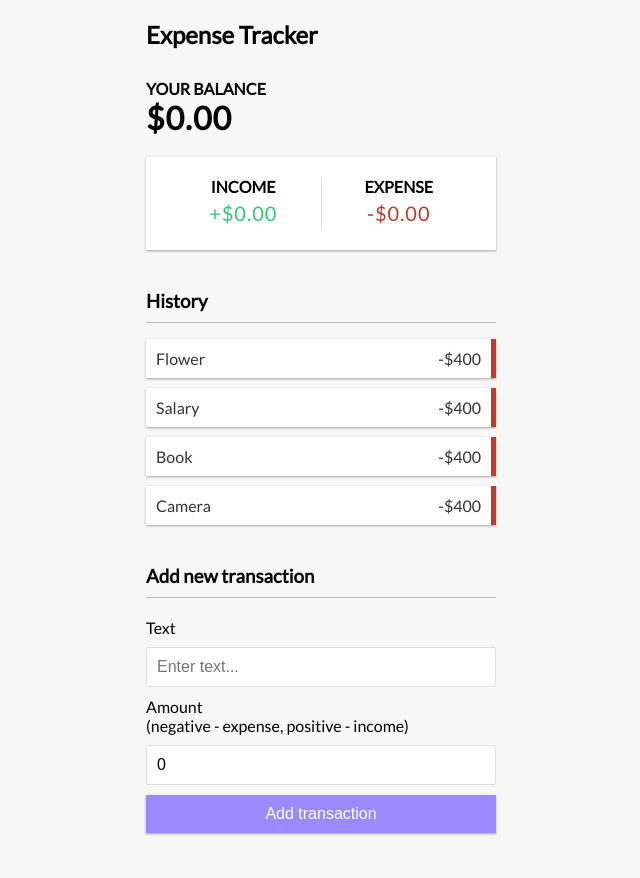
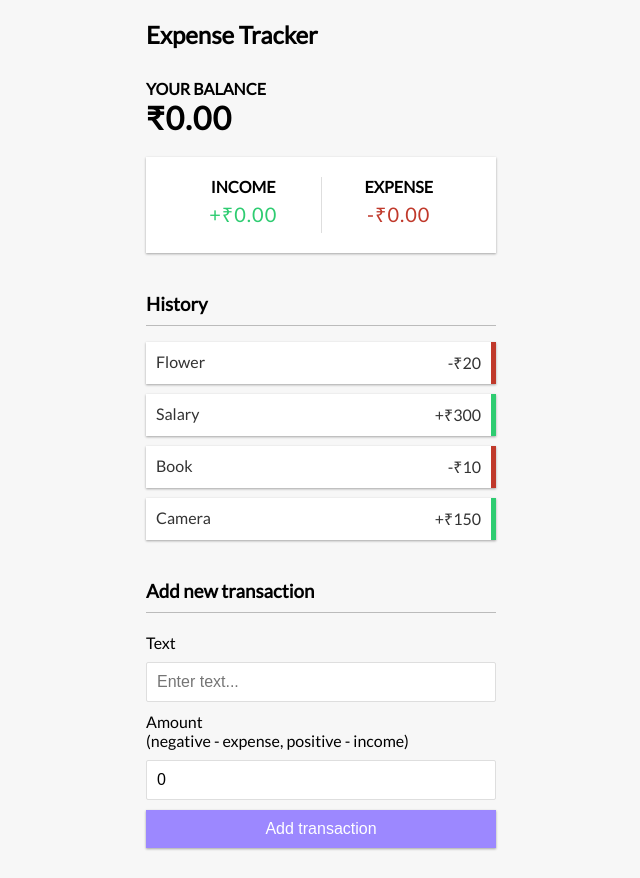
Before and after one commit to naveen701526/expense-tracker, a React (Create React App) app: page / in a window 1280 px wide. Shown: the whole page, without its empty margins (319-959 px from the left). Built offline with nearby package versions, Linux system fonts and the light colour scheme.

Commit message:
expense tracker app

```diff
--- a/src/components/Balance.js
+++ b/src/components/Balance.js
@@ -4,7 +4,7 @@ export const Balance = () => {
     return (
         <>
             <h4>Your Balance</h4>
-            <h1>$0.00</h1>
+            <h1>&#8377;0.00</h1>
         </>
     );
 };
--- a/src/components/IncomeExpenses.js
+++ b/src/components/IncomeExpenses.js
@@ -5,11 +5,11 @@ export const IncomeExpenses = () => {
         <div className='inc-exp-container'>
             <div>
                 <h4>Income</h4>
-                <p className='money plus'>+$0.00</p>
+                <p className='money plus'>+&#8377;0.00</p>
             </div>
             <div>
                 <h4>Expense</h4>
-                <p className='money minus'>-$0.00</p>
+                <p className='money minus'>-&#8377;0.00</p>
             </div>
         </div>
     );
--- a/src/components/Transaction.js
+++ b/src/components/Transaction.js
@@ -1,9 +1,15 @@
 import React from 'react';
 
 export const Transaction = ({transaction}) => {
+    // Get sign
+    const sign = transaction.amount < 0 ? '-' : '+';
     return (
-        <li className='minus'>
-            {transaction.text} <span>-$400</span>
+        <li className={transaction.amount < 0 ? 'minus' : 'plus'}>
+            {transaction.text}{' '}
+            <span>
+                {sign}
+                &#8377;{Math.abs(transaction.amount)}
+            </span>
             <button className='delete-btn'>x</button>
         </li>
     );
```
